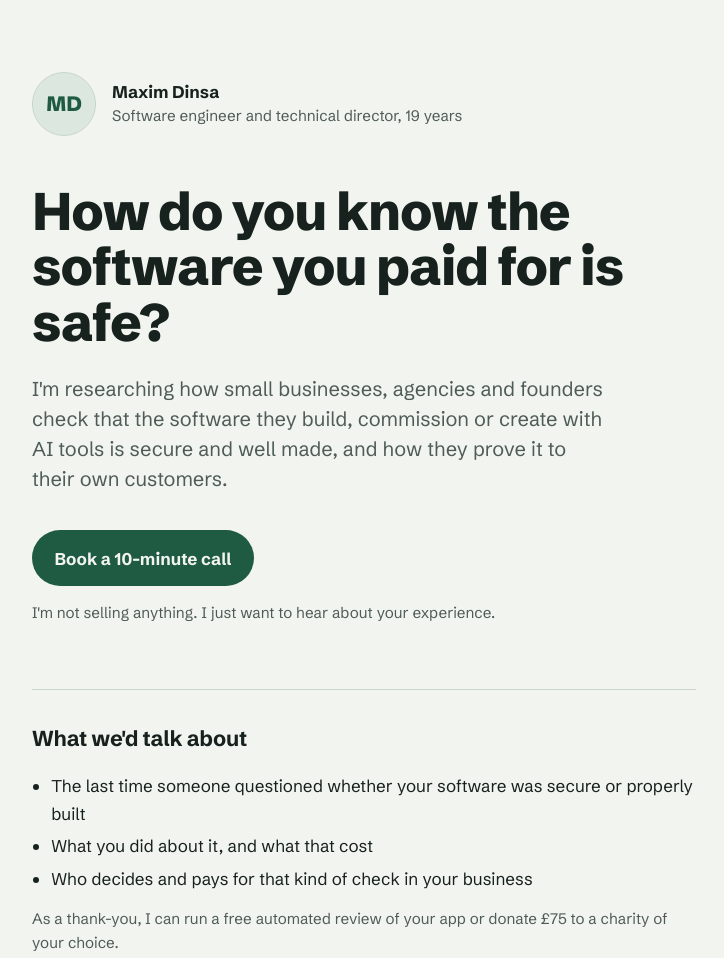
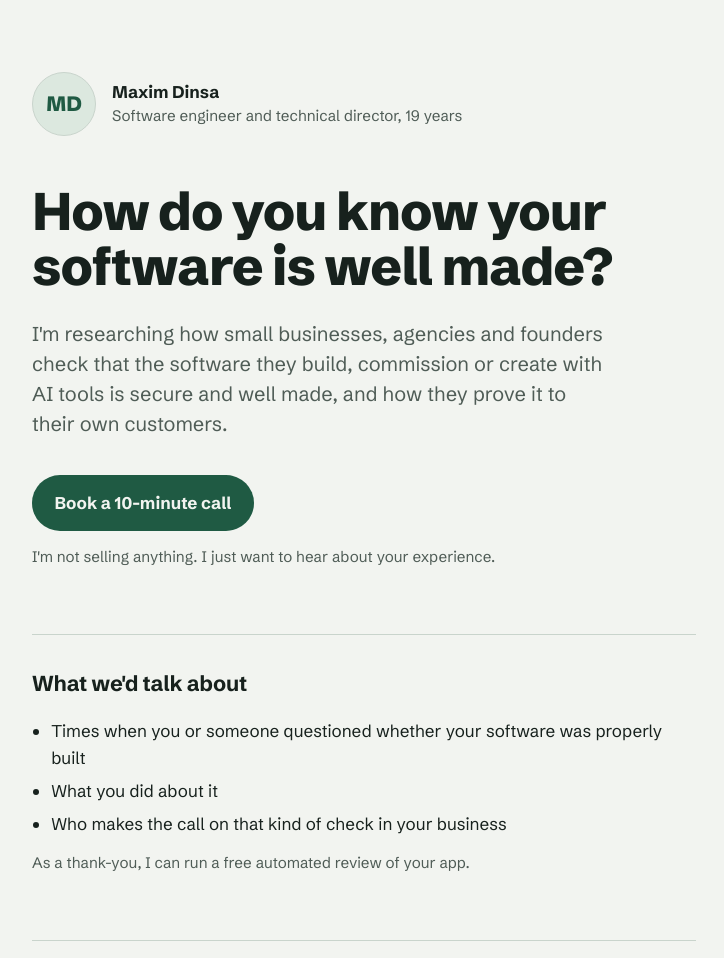
Before and after one commit to gitcabin/certified-precall, a plain HTML site: page index.html in a window 1280 px wide. Shown: the top 958 px of the page, without its empty margins (276-1000 px from the left). Drawn offline with Linux system fonts and the light colour scheme.

Commit message:
Update index.html

```diff
--- a/index.html
+++ b/index.html
@@ -51,7 +51,7 @@
     <p><strong>Maxim Dinsa</strong><br><span>Software engineer and technical director, 19 years</span></p>
   </div>
 
-  <h1>How do you know the software you paid for is safe?</h1>
+  <h1>How do you know your software is well made?</h1>
   <p class="lede">I'm researching how small businesses, agencies and founders check that the software they build, commission or create with AI tools is secure and well made, and how they prove it to their own customers.</p>
 
   <!-- EDIT: replace # with your booking link (Calendly, Cal.com, Google Calendar booking page) -->
@@ -61,11 +61,11 @@
   <section aria-labelledby="talk">
     <h2 id="talk">What we'd talk about</h2>
     <ul>
-      <li>The last time someone questioned whether your software was secure or properly built</li>
-      <li>What you did about it, and what that cost</li>
-      <li>Who decides and pays for that kind of check in your business</li>
+      <li>Times when you or someone questioned whether your software was properly built</li>
+      <li>What you did about it</li>
+      <li>Who makes the call on that kind of check in your business</li>
     </ul>
-    <p class="note">As a thank-you, I can run a free automated review of your app or donate £75 to a charity of your choice.</p>
+    <p class="note">As a thank-you, I can run a free automated review of your app.</p>
   </section>
 
   <section aria-labelledby="who">
```
